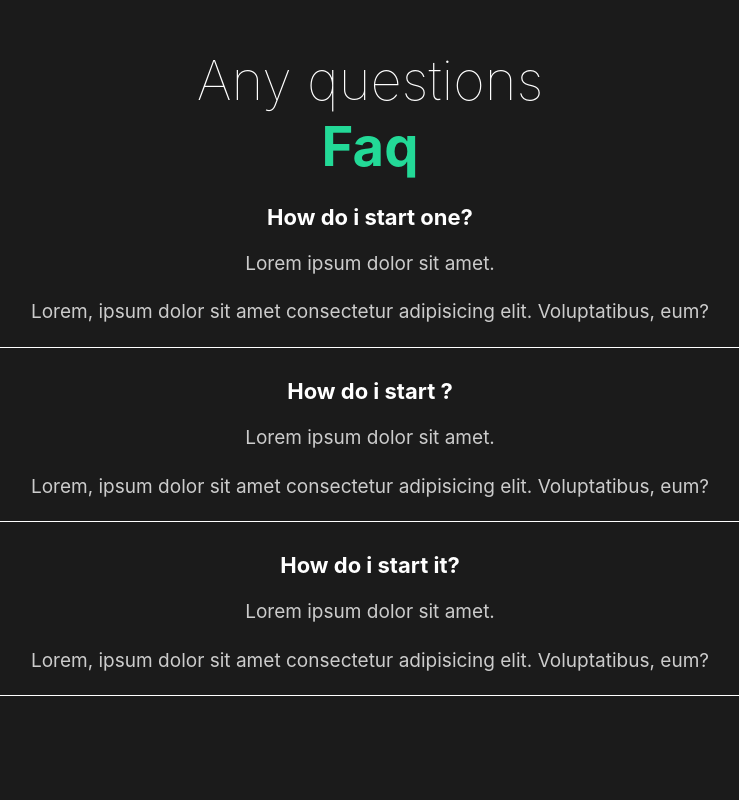
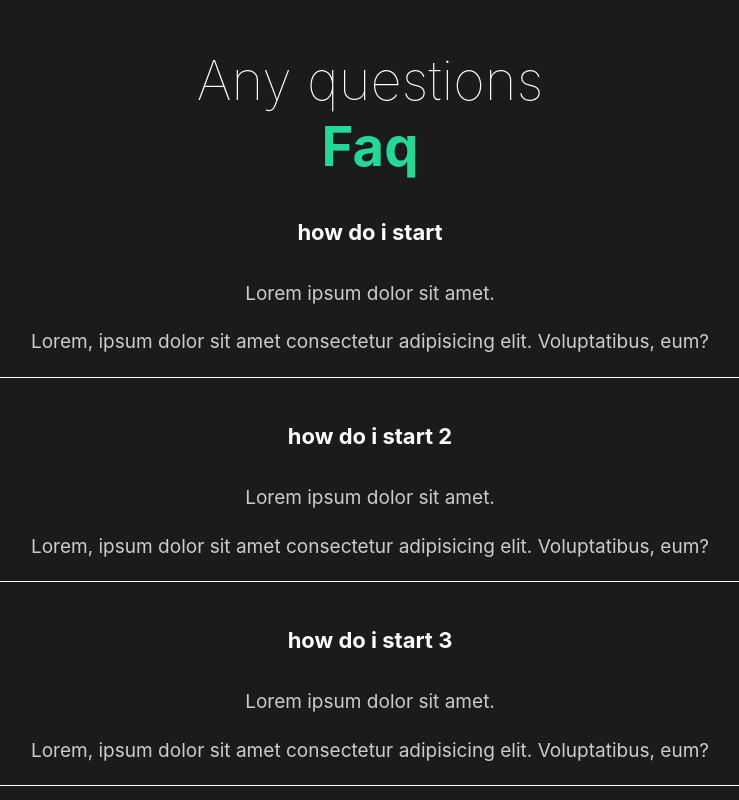
Before and after one commit to nasujon/Captures-portfolio-website-react, a React (Create React App) app: page / in a window 1280 px wide. Shown: the part 2312-3112 px from the top of the page, without its empty margins (270-1009 px from the left). Before the commit the page ends 3050 px from the top, so only its background shows below. Built offline with nearby package versions, Linux system fonts and the light colour scheme.

Commit message:
added animation in faq

```diff
--- a/src/components/FaqSection.js
+++ b/src/components/FaqSection.js
@@ -2,55 +2,53 @@ import React from 'react'
 import styled from 'styled-components'
 import {About} from '../styles';
 import Toggle from '../components/Toggle'
+import { AnimateSharedLayout } from 'framer-motion';
 
 const FaqSection = () => {
 
 
 
   return (
+
     <Faq>
 
       <h2>Any questions <span>Faq</span></h2>
 
-      <Toggle>
-      <div className="question">
-        <h4>How do i start one?</h4>
+      <AnimateSharedLayout>
+
+      <Toggle title="how do i start">
 
           <div className="answer">
             <p>Lorem ipsum dolor sit amet.</p>
             <p>Lorem, ipsum dolor sit amet consectetur adipisicing elit. Voluptatibus, eum?</p>
           </div>
 
-        <div className="faq-line"></div>
-      </div>
       </Toggle>
 
-      <Toggle>
-      <div className="question">
-        <h4>How do i start ?</h4>
+      <Toggle title="how do i start 2">
+
+
 
         <div className="answer">
           <p>Lorem ipsum dolor sit amet.</p>
           <p>Lorem, ipsum dolor sit amet consectetur adipisicing elit. Voluptatibus, eum?</p>
         </div>
-        <div className="faq-line"></div>
-      </div>
+
+
       </Toggle>
 
 
 
-      <Toggle>
-      <div className="question">
-        <h4>How do i start it?</h4>
+      <Toggle title="how do i start 3">
 
         <div className="answer">
           <p>Lorem ipsum dolor sit amet.</p>
           <p>Lorem, ipsum dolor sit amet consectetur adipisicing elit. Voluptatibus, eum?</p>
         </div>
-        <div className="faq-line"></div>
-      </div>
+
+
       </Toggle>
-
+      </AnimateSharedLayout>
 
     </Faq>
   )
@@ -66,7 +64,8 @@ const Faq = styled(About)`
     padding: 10px;
   }
   h4{
-    font-size: 22px
+    font-size: 22px;
+    padding:15px 0;
   }
   .question{
     padding: 15px 0;
--- a/src/components/Toggle.js
+++ b/src/components/Toggle.js
@@ -1,15 +1,19 @@
-import React, {useState} from 'react'
+import React, {useState} from 'react';
+import {motion} from 'framer-motion';
 
-const Toggle = ({children}) => {
+
+const Toggle = ({children, title}) => {
+
   const  [toggle, setToggle] = useState(true);
+
   return (
-    <div onClick={()=>setToggle(!toggle)}>
-
+    <motion.div layout className="question" onClick={()=>setToggle(!toggle)}>
+      <motion.h4 layout>{title}</motion.h4>
       {
         toggle ? children : ''
       }
-
-    </div>
+    <div className="faq-line"></div>
+    </motion.div>
   )
 
 }
```
